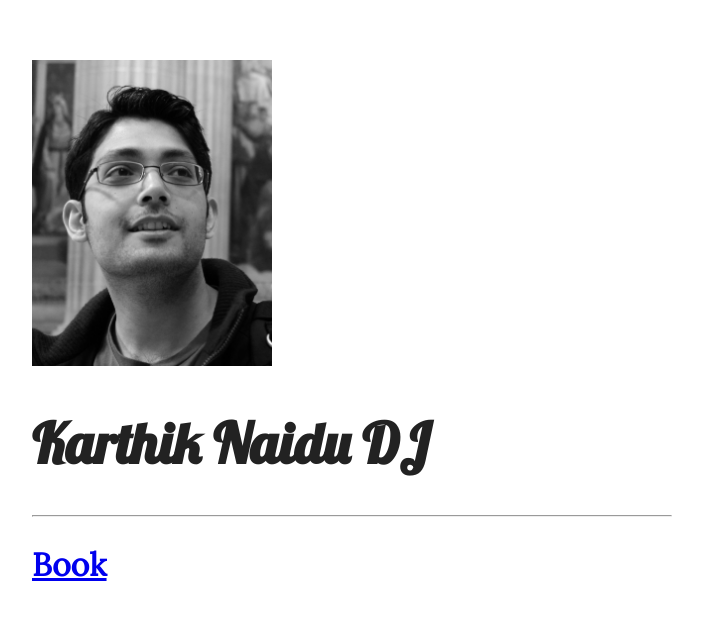
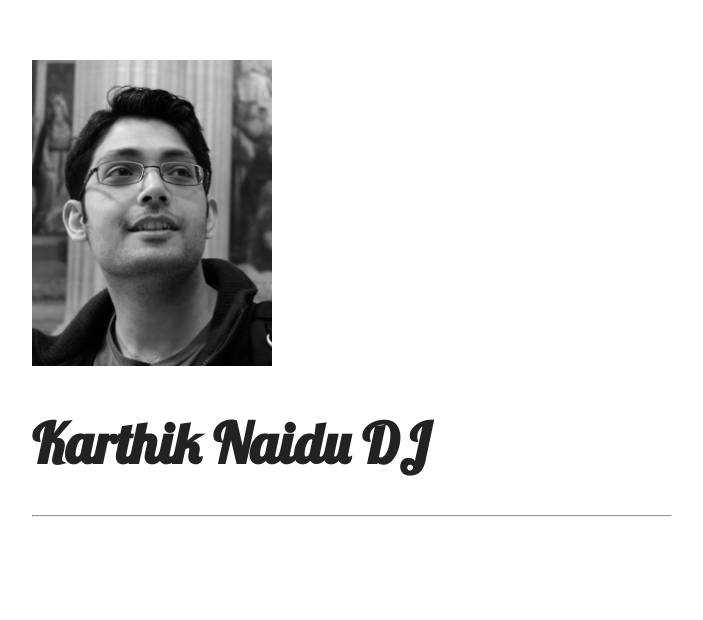
Before and after one commit to knaidu/code-katas, a Jekyll site: the page built from index.html, in a window 1280 px wide. Shown: the top 620 px of the page, without its empty margins (288-991 px from the left). Built offline with Jekyll 4.4.1, drawn with Linux system fonts in a browser that asks for light colours.

Commit message:
removed book link

```diff
--- a/_includes/home-page.html
+++ b/_includes/home-page.html
@@ -1,4 +1,3 @@
 <img id="ruby-logo" alt="ruby logo" src="/images/profile-image.jpg">
 <h1 id="book-title">Karthik Naidu DJ </h1>
 <hr>
-<h2><a href="/_includes/book/book.html">Book</a></h2>
```
